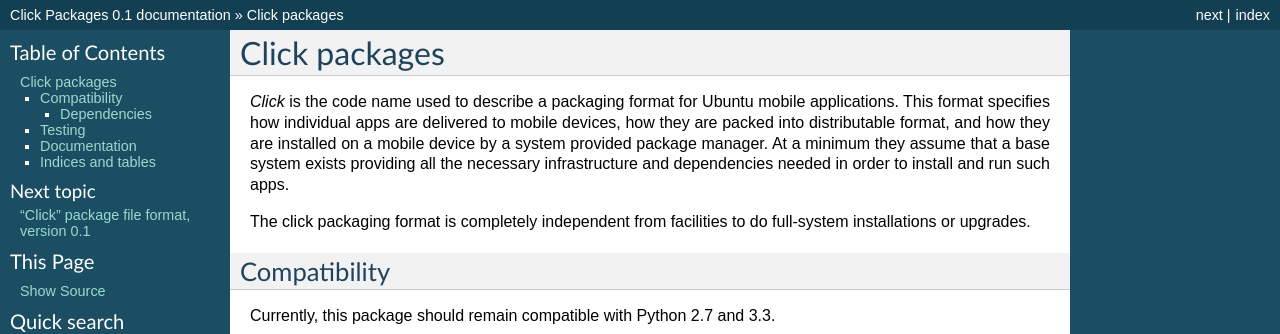
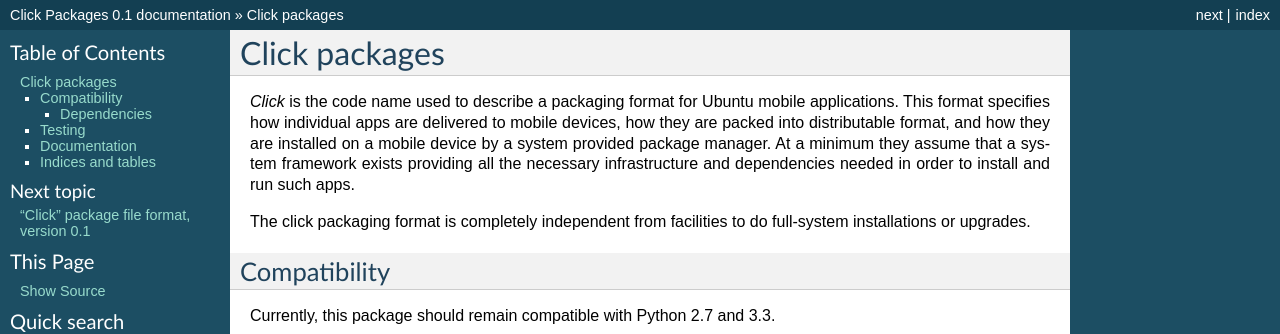
Before and after one commit to ubports/click, a Sphinx documentation site: the page built from doc/index.rst, in a window 1280 px wide. Shown: the top 334 px of the page. Built offline with Sphinx 7.4.7, drawn with Linux system fonts in a browser that asks for light colours.

Commit message:
base system -> system frameworks

```diff
--- a/doc/file-format.rst
+++ b/doc/file-format.rst
@@ -66,12 +66,12 @@
 use this convention.
 
 All dependency relations are forbidden.  Packages implicitly depend on the
-entire contents of the Click base system, managed elsewhere.
+entire contents of the Click system framework they declare.
 
 Maintainer scripts are forbidden, with one exception: see below.  (If they
 are permitted in future, they will at most be required to consist only of
 verified debhelper-generated fragments that can be statically analysed.)
-Packages in the Click base system are encouraged to provide file triggers
+Packages in Click system frameworks are encouraged to provide file triggers
 where appropriate (e.g. "interest /usr/share/facility"); these will be
 processed as normal for dpkg file triggers.
 
--- a/doc/index.rst
+++ b/doc/index.rst
@@ -11,8 +11,9 @@
 applications.  This format specifies how individual apps are delivered to
 mobile devices, how they are packed into distributable format, and how they
 are installed on a mobile device by a system provided package manager.  At a
-minimum they assume that a base system exists providing all the necessary
-infrastructure and dependencies needed in order to install and run such apps.
+minimum they assume that a system framework exists providing all the
+necessary infrastructure and dependencies needed in order to install and run
+such apps.
 
 The click packaging format is completely independent from facilities to do
 full-system installations or upgrades.
```
